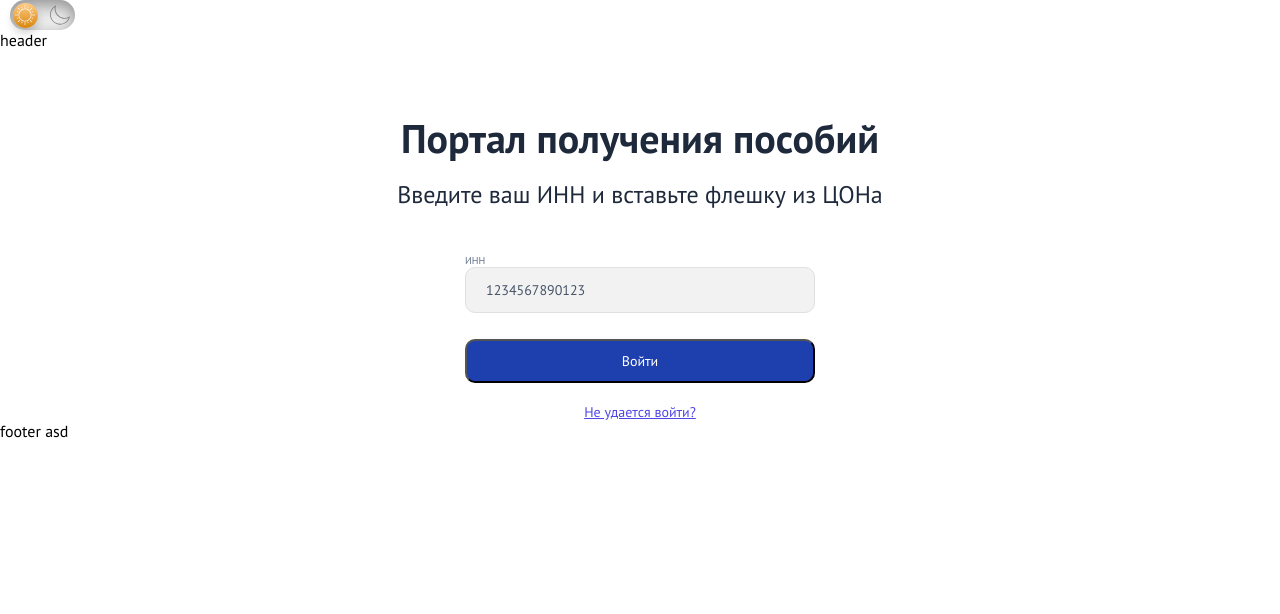
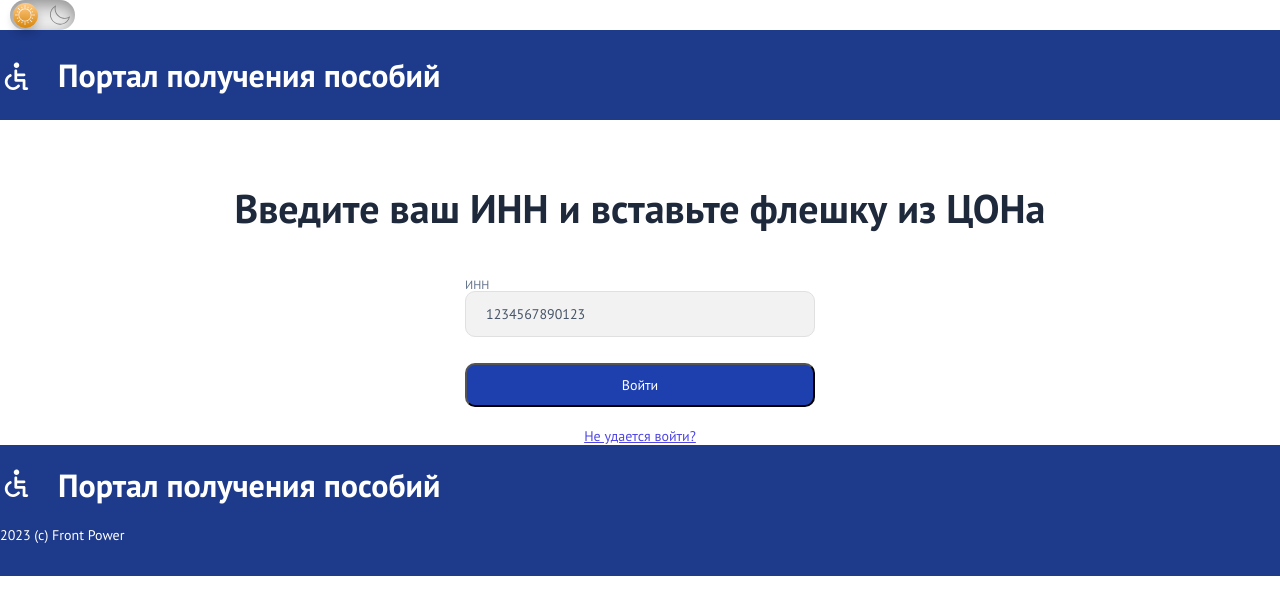
Before and after one commit to Usubaliev06/hackaton0.2, a React (Create React App) app: page /login in a window 1280 px wide. Shown: the top 614 px of the page. Built offline with nearby package versions, Linux system fonts and the light colour scheme.

Commit message:
add footer and header

```diff
--- a/src/components/layout/footer/Footer.jsx
+++ b/src/components/layout/footer/Footer.jsx
@@ -1,10 +1,14 @@
 import React from 'react';
+import './style.css';
 
 const Footer = () => {
   return (
-    <div>
-      footer
-      asd
+    <div className="footer-wrap">
+      <div className="container">
+        <span className="footer-logo"></span>
+        <p className="footer-text">Портал получения пособий</p>
+        <p className="footer-info">2023 (c)  Front Power</p>
+      </div>
     </div>
   );
 }
--- /dev/null
+++ b/src/components/layout/footer/style.css
@@ -0,0 +1,28 @@
+.footer-wrap {
+    background: #1E3A8A;
+    padding: 20px 0 32px;
+}
+
+.footer-logo {
+    background: url(../../../visual/icons/logo.svg) center center/contain no-repeat;
+    height: 28px;
+    width: 33px;
+    display: inline-block;
+}
+
+.footer-text {
+    display: inline-block;
+    font-weight: 700;
+    font-size: 32px;
+    line-height: 41px;
+    color: #FFFFFF;
+    padding-left: 25px;
+}
+
+.footer-info {
+    font-weight: 400;
+    font-size: 14px;
+    line-height: 18px;
+    color: #FFFFFF;
+    padding-top: 20px;
+}
--- a/src/components/layout/header/Header.jsx
+++ b/src/components/layout/header/Header.jsx
@@ -1,9 +1,14 @@
 import React from 'react';
-
+import './style.css';
 const Header = () => {
   return (
-    <div>
-      header
+    <div className="header-wrap">
+      <div className="container">
+        <div className="header-block">
+          <span className="header-block-logo"></span>
+          <p className="header-block-text">Портал получения пособий</p>
+        </div>
+      </div>
     </div>
   );
 }
--- /dev/null
+++ b/src/components/layout/header/style.css
@@ -0,0 +1,26 @@
+.header-wrap {
+    background: #1E3A8A;
+    height: 90px;
+}
+
+.header-block {
+    display: flex;
+    align-items: center;
+    padding: 25px 0;
+}
+
+.header-block-logo {
+    display: inline-block;
+    background: url(../../../visual/icons/logo.svg) center center/contain no-repeat;
+    width: 33px;
+    height: 28px;
+}
+
+.header-block-text {
+    font-weight: 700;
+    font-size: 32px;
+    line-height: 41px;
+    color: #FFFFFF;
+    display: inline-block;
+    padding-left: 25px;
+}
--- a/src/components/pages/login/Login.jsx
+++ b/src/components/pages/login/Login.jsx
@@ -5,11 +5,8 @@ const Login = () => {
   return (
     <div className="container">
       <h1 className="login-header">
-        Портал получения пособий
+        Введите ваш ИНН и вставьте флешку из ЦОНа
       </h1>
-      <h2 className="login-subheader">
-        Введите ваш ИНН и вставьте флешку из ЦОНа
-      </h2>
       <div className="login-form-block">
         <p className="login-form-header">ИНН</p>
         <input type="text" placeholder="1234567890123" className="login-form-field" />
--- a/src/components/pages/login/style.css
+++ b/src/components/pages/login/style.css
@@ -3,15 +3,6 @@
     font-weight: 700;
     font-size: 40px;
     line-height: 52px;
-    color: #1E293B;
-    text-align: center;
-}
-
-.login-subheader {
-    padding-top: 15px;
-    font-weight: 400;
-    font-size: 24px;
-    line-height: 31px;
     color: #1E293B;
     text-align: center;
 }
@@ -29,7 +20,7 @@
 
 .login-form-header {
     font-weight: 400;
-    font-size: 10px;
+    font-size: 12px;
     line-height: 13px;
     color: #64748B;
 }
```
Also changed, not shown: src/visual/icons/logo.svg (added).
